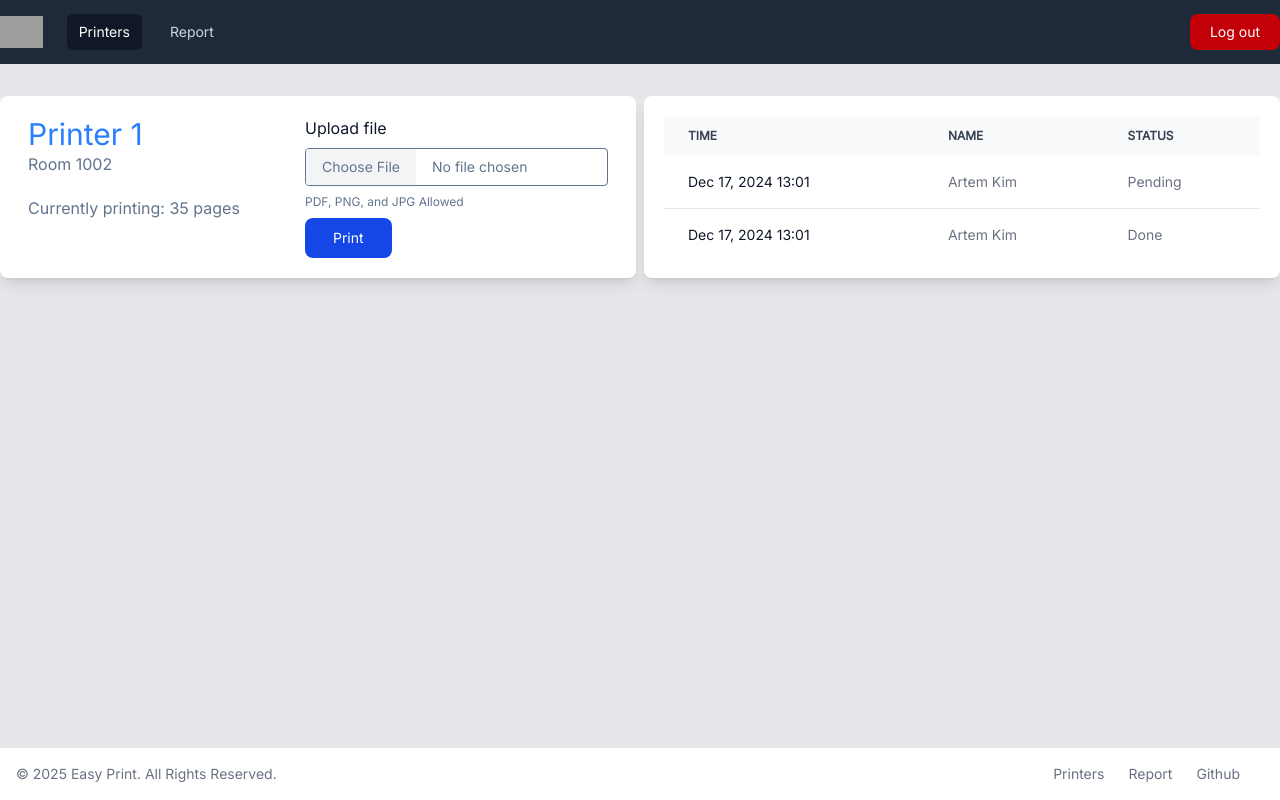
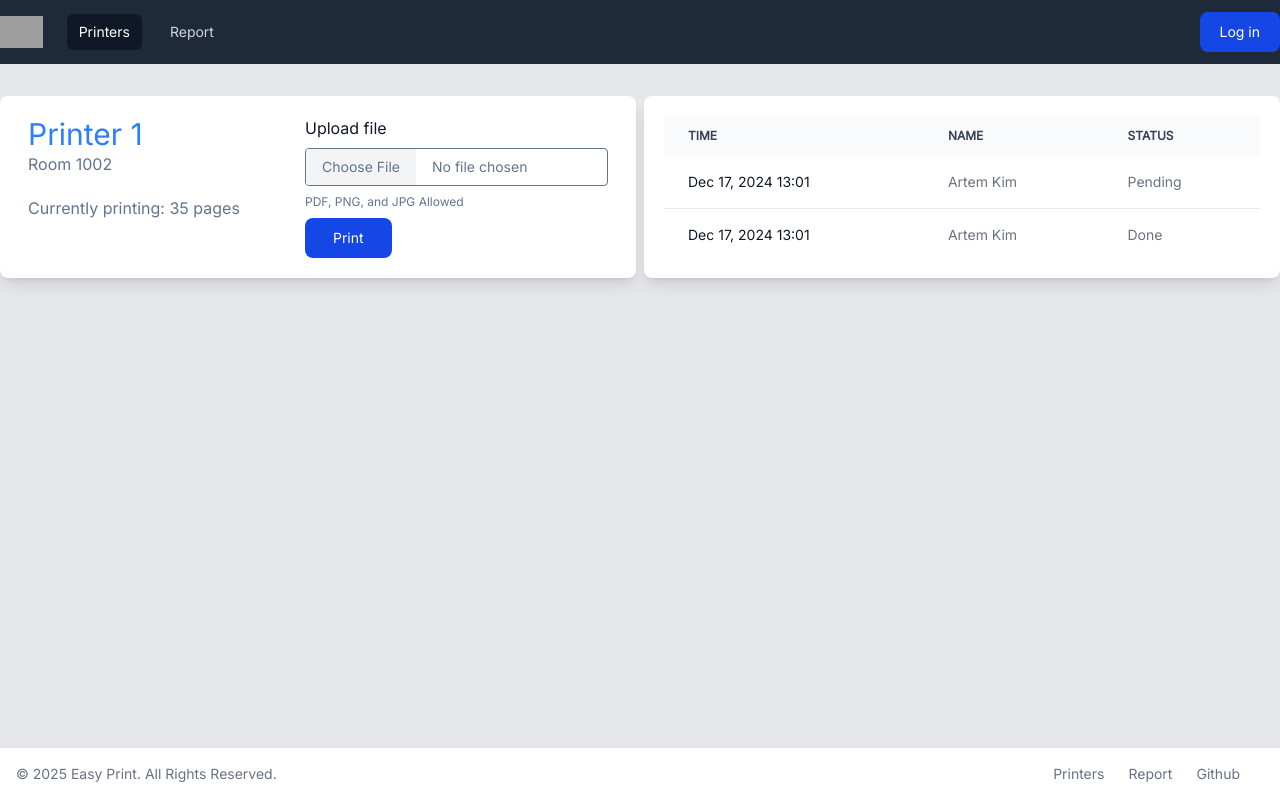
Before and after one commit to Kapitar/easy-print, a Next.js app: page / in a window 1280 px wide. Built offline with nearby package versions, Linux system fonts and the light colour scheme; no server answers; grey boxes are pictures that could not be loaded.

Commit message:
feat!: add OAuth with google

```diff
--- a/package.json
+++ b/package.json
@@ -13,6 +13,7 @@
     "dotenv": "^16.4.7",
     "drizzle-orm": "^0.41.0",
     "next": "15.2.4",
+    "next-auth": "^5.0.0-beta.25",
     "react": "^19.0.0",
     "react-dom": "^19.0.0"
   },
--- /dev/null
+++ b/src/app/api/auth/[...nextauth]/route.ts
@@ -0,0 +1,2 @@
+import { handlers } from "@/auth"
+export const { GET, POST } = handlers
--- a/src/app/components/Navbar.tsx
+++ b/src/app/components/Navbar.tsx
@@ -1,4 +1,8 @@
-export default function Navbar() {
+import { auth, signIn, signOut } from "@/auth";
+
+export default async function Navbar() {
+  const session = await auth();
+
   return (
     <nav className="bg-gray-800">
       <div className="mx-auto container">
@@ -73,12 +77,35 @@ export default function Navbar() {
           </div>
           <div className="absolute inset-y-0 right-0 flex items-center pr-2 sm:static sm:inset-auto sm:ml-6 sm:pr-0">
             <div className="relative ml-3">
-              <button
-                type="button"
-                className="focus:outline-none text-white bg-red-700 hover:bg-red-800 focus:ring-4 focus:ring-red-300 font-medium rounded-lg text-sm px-5 py-2 dark:bg-red-600 dark:hover:bg-red-700 dark:focus:ring-red-900"
-              >
-                Log out
-              </button>
+              {session ? (
+                <form
+                  action={async () => {
+                    "use server";
+                    await signOut();
+                  }}
+                >
+                  <button
+                    type="submit"
+                    className="focus:outline-none text-white bg-red-700 hover:bg-red-800 focus:ring-4 focus:ring-red-300 font-medium rounded-lg text-sm px-5 py-2 dark:bg-red-600 dark:hover:bg-red-700 dark:focus:ring-red-900"
+                  >
+                    Log out
+                  </button>
+                </form>
+              ) : (
+                <form
+                  action={async () => {
+                    "use server";
+                    await signIn("google");
+                  }}
+                >
+                  <button
+                    type="submit"
+                    className="text-white bg-blue-700 hover:bg-blue-800 focus:ring-4 focus:ring-blue-300 font-medium rounded-lg text-sm px-5 py-2.5 dark:bg-blue-600 dark:hover:bg-blue-700 focus:outline-none dark:focus:ring-blue-800"
+                  >
+                    Log in
+                  </button>
+                </form>
+              )}
             </div>
           </div>
         </div>
--- /dev/null
+++ b/src/auth.ts
@@ -0,0 +1,6 @@
+import NextAuth from "next-auth"
+import Google from "next-auth/providers/google"
+
+export const { handlers, signIn, signOut, auth } = NextAuth({
+  providers: [Google],
+})
```
Also changed, not shown: 1 other file (tests, documents, lock files or other folders).
